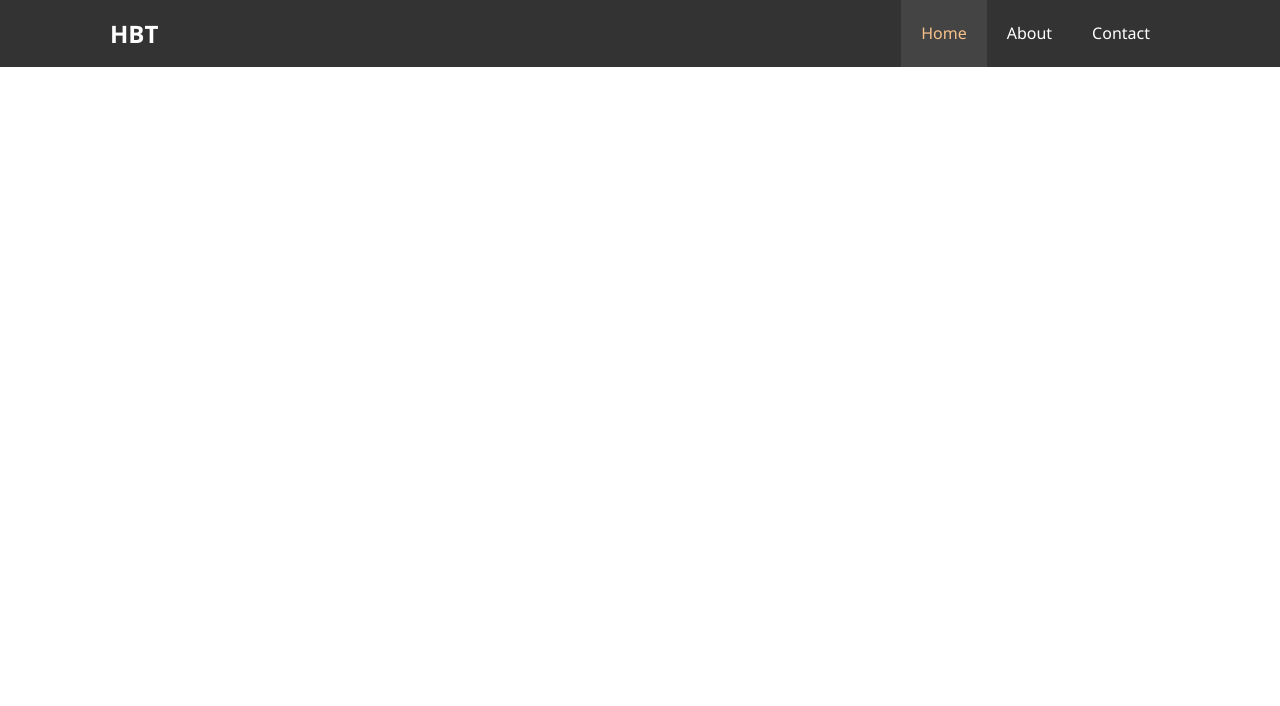
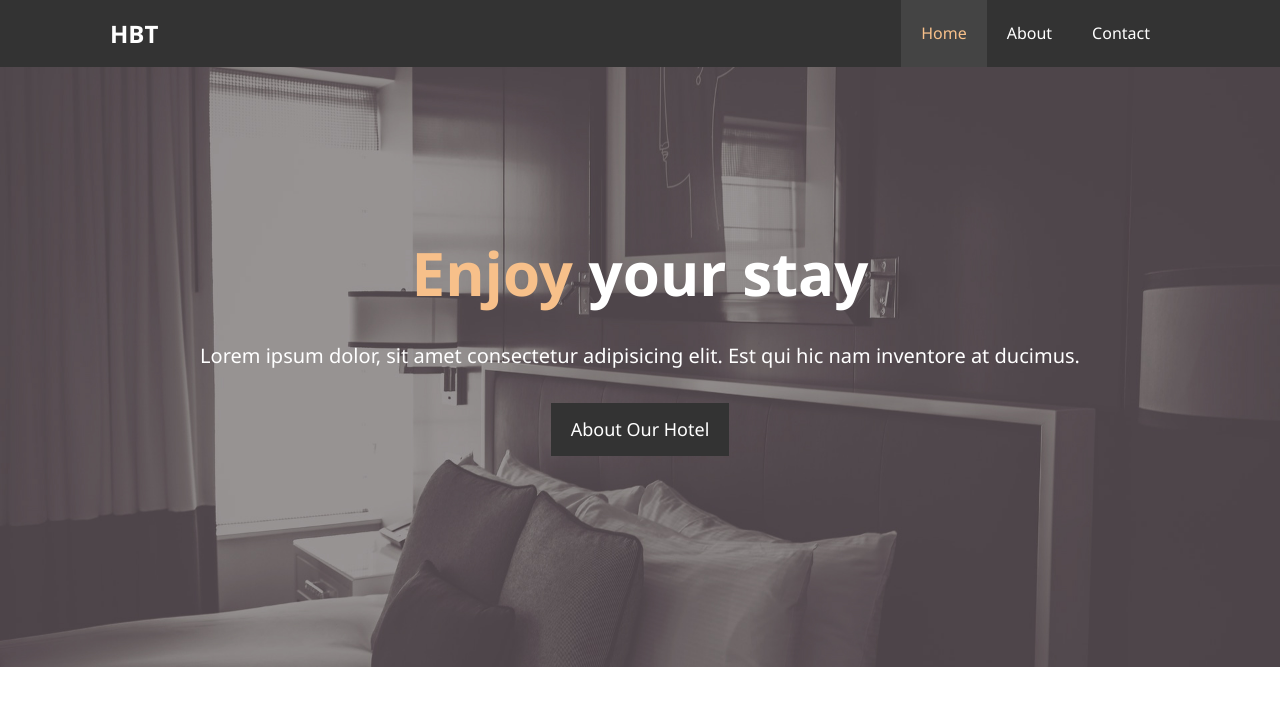
Before and after one commit to uncloudy/pre_website_1, a plain HTML site: page index.html in a window 1280 px wide. Drawn offline with Linux system fonts and the light colour scheme.

Commit message:
adding showcase

```diff
--- a/css/style.css
+++ b/css/style.css
@@ -33,6 +33,29 @@ p {
   margin: auto;
   overflow: auto;
   padding: 0 20px;
+}
+
+.text-primary {
+  color: #f7c08a;
+}
+
+.lead {
+  font-size: 20px;
+}
+
+.btn {
+  display: inline-block;
+  font-size: 18px;
+  color: #fff;
+  background: #333;
+  padding: 13px 20px;
+  border: none;
+  cursor: pointer;
+}
+
+.btn:hover {
+  color: #333;
+  background-color: #f7c08a;
 }
 
 /* navbar */
@@ -71,3 +94,25 @@ p {
   background: #444;
   color: #f7c08a;
 }
+
+/* showcase */
+#showcase {
+  background: url("../img/showcase.jpg") no-repeat center center/cover;
+  height: 600px;
+}
+
+#showcase .showcase-content {
+  color: #fff;
+  text-align: center;
+  padding-top: 170px;
+}
+
+#showcase .showcase-content h1 {
+  font-size: 60px;
+  line-height: 1.2em;
+}
+
+#showcase .showcase-content p {
+  padding-bottom: 20px;
+  line-height: 1.7em;
+}
--- a/index.html
+++ b/index.html
@@ -23,6 +23,21 @@
           </ul>
         </div>
       </nav>
+      <div id="showcase">
+        <div class="container">
+          <div class="showcase-content">
+            <h1>
+              <span class="text-primary">Enjoy</span>
+              your stay
+            </h1>
+            <p class="lead">
+              Lorem ipsum dolor, sit amet consectetur adipisicing elit. Est qui
+              hic nam inventore at ducimus.
+            </p>
+            <a class="btn" href="about.html">About Our Hotel</a>
+          </div>
+        </div>
+      </div>
     </header>
   </body>
 </html>
```
